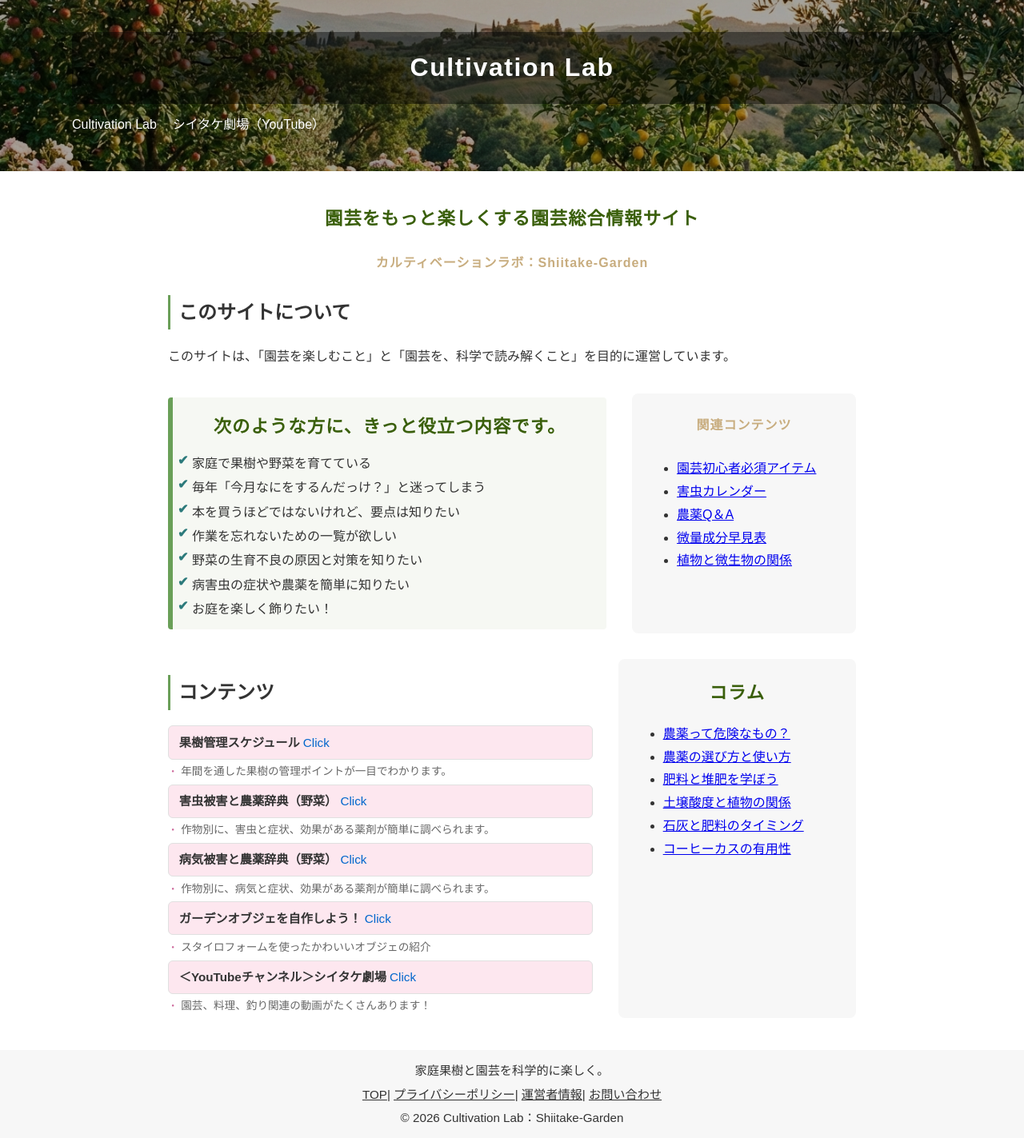
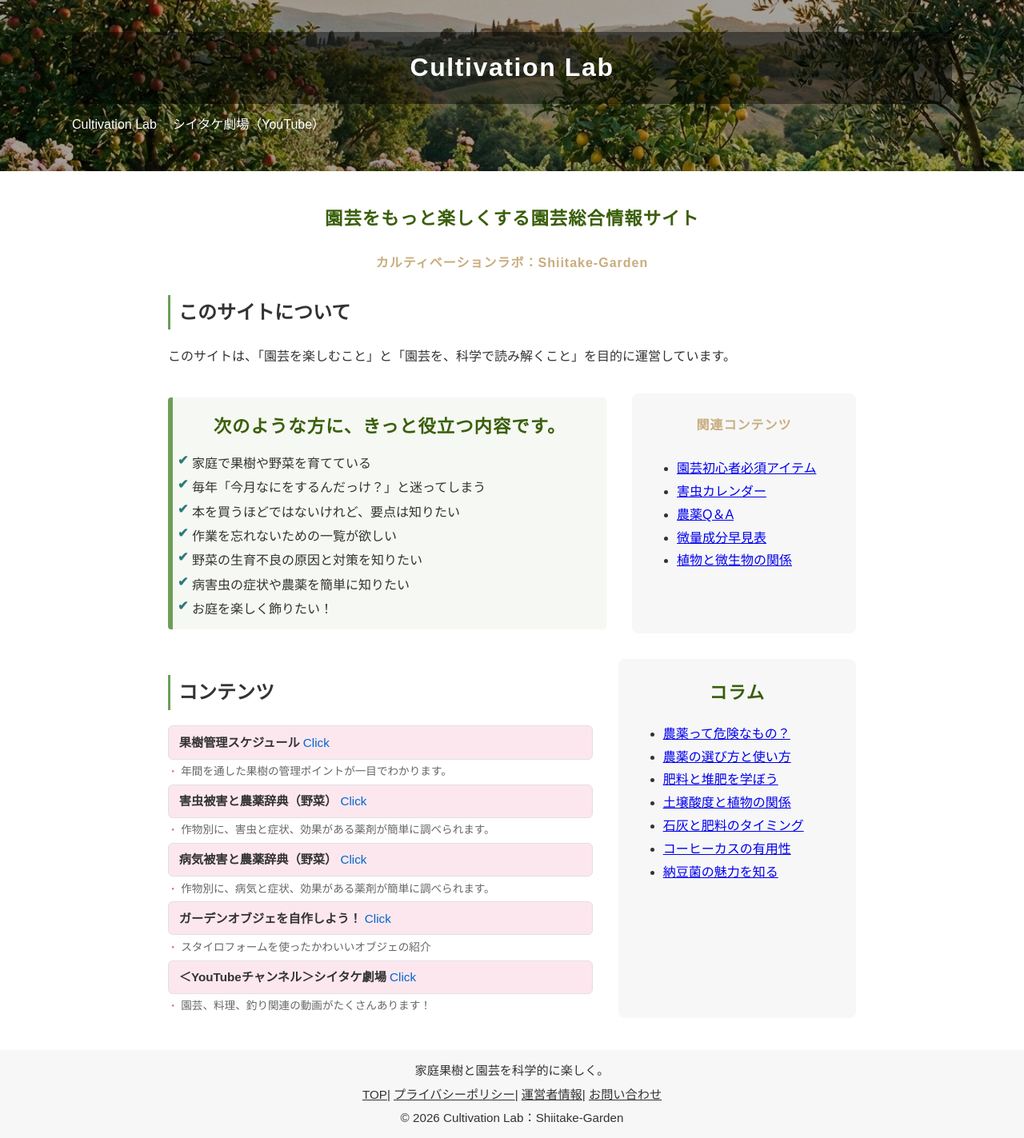
Before and after one commit to shiitake-garden/shiitake-garden.github.io, a Jekyll site: the page built from index.html, in a window 1280 px wide. Shown: the whole page at 80% size. Built offline with Jekyll 4.4.1, drawn with Linux system fonts in a browser that asks for light colours.

Commit message:
Update index.html

```diff
--- a/index.html
+++ b/index.html
@@ -68,6 +68,7 @@
       <li><a href="/column/column_ph.html">土壌酸度と植物の関係</a></li>
       <li><a href="/column/column_sekkai_hiryou.html">石灰と肥料のタイミング</a></li>
       <li><a href="/column/column_cafe_taihi.html">コーヒーカスの有用性</a></li>
+      <li><a href="/column/column_nattoukin.html">納豆菌の魅力を知る</a></li>
     </ul>
   </aside>
 </section>
```
